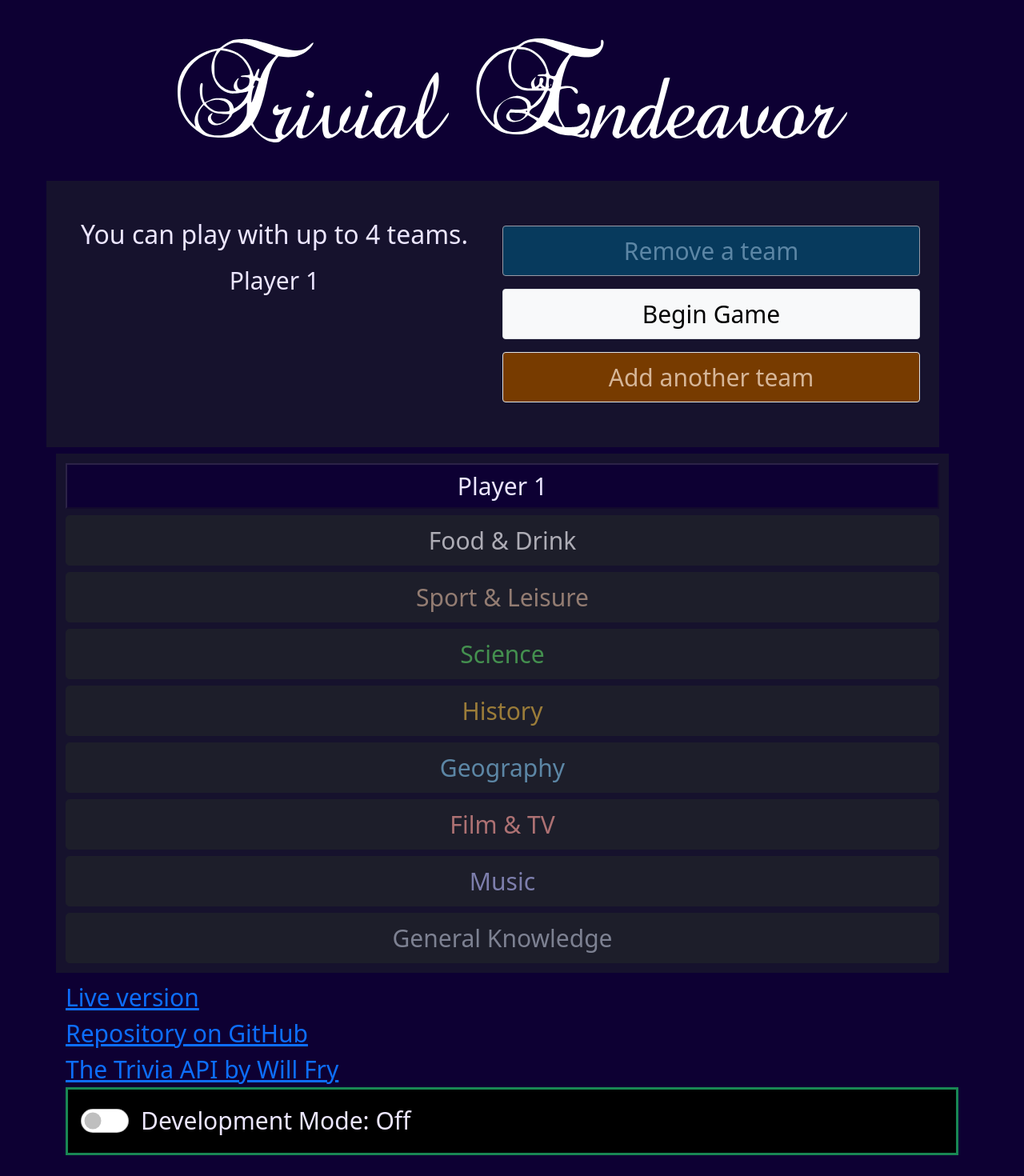
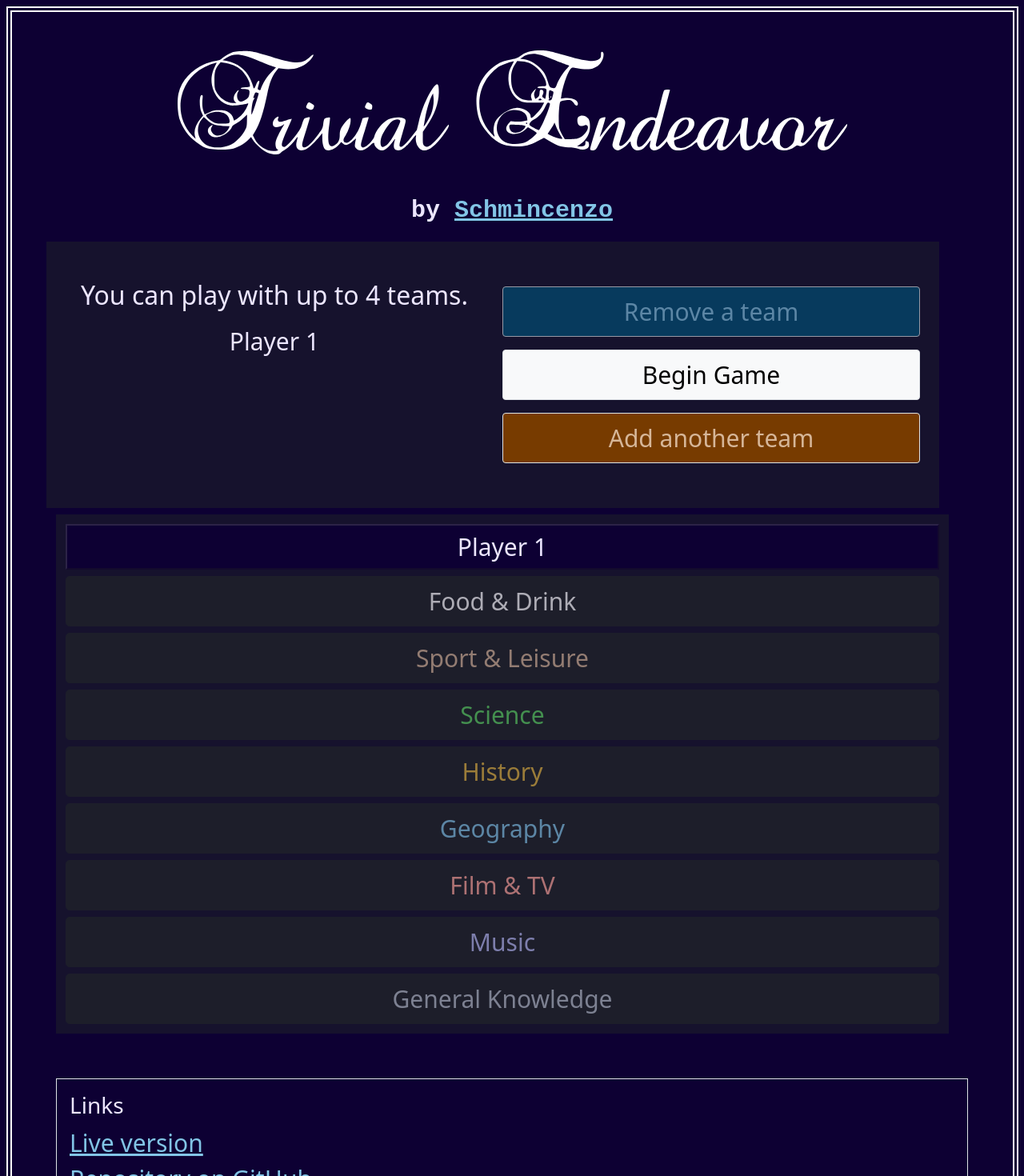
Before and after one commit to vpbasile/trivial-endeavor, a React (Create React App) app: page / in a window 1280 px wide. Shown: the top 1470 px of the page at 80% size. Before the commit the page ends 1444 px from the top, so only its background shows below. Built offline with nearby package versions, Linux system fonts and the light colour scheme.

Commit message:
Major visual changes

```diff
--- /dev/null
+++ b/custom.d.ts
@@ -0,0 +1,6 @@
+declare module '*.svg' {
+	const content: any;
+	export default content;
+}
+
+// This is here to allow the importing of SVGs, otherwise, TypeScript with throw and error, like "Cannot find module './svg/trivialEndeavorLogo0.svg' or its corresponding type declarations."
--- a/src/App.tsx
+++ b/src/App.tsx
@@ -1,5 +1,5 @@
 import React, { useState } from "react";
-// import logo from './svg/trivialEndeavorLogo0.svg';
+import logo from './svg/trivialEndeavorLogo0.svg';
 
 // Import my utility modules and data structures
 import ErrorBoundary from './components/ErrorBoundary';
@@ -19,7 +19,6 @@ var players: player[] = [
 type AppProps = { categoryList: category[], neededToWin: number, phases: fixMeLater }
 
 export default function App(props: AppProps): JSX.Element {
-  const logo = require('./svg/trivialEndeavorLogo0.svg')
   // <> Load the globals
   const categoryList = props.categoryList;
   const phases = props.phases;
@@ -29,8 +28,8 @@ export default function App(props: AppProps): JSX.Element {
   const [playoffs, setPlayoffs] = useState([]);
   const [devMode, setDevMode] = useState(false);
   function toggleDevMode() { setDevMode(!devMode) }
-  function neededToWin(devMode: boolean):number {
-    if (devMode) { return 3 }
+  function neededToWin(devMode: boolean): number {
+    if (devMode) { return 2 }
     else { return props.neededToWin; }
   }
   const [guessedState, setGuessedState] = useState(false);
@@ -45,6 +44,7 @@ export default function App(props: AppProps): JSX.Element {
     <div id="logo-div" className="row" >
       <div className="col-12 text-center" >
         <img src={logo} className="App-logo w-75 py-5" alt="Trivial Endeavor logo" />
+        <p className="fancy-font">by <a href="https://www.schmincenzo.com" target="_blank" rel="noopener noreferrer">Schmincenzo</a></p>
       </div>
     </div>
     < div className="row" >
@@ -99,13 +99,14 @@ export default function App(props: AppProps): JSX.Element {
           }
         </div>
       </ErrorBoundary>
-      < div id='credits-div' className="col-12" >
+      < div id='credits-div' className="border border-1 p-3 mt-5">
+        <h3>Links</h3>
         <Hyperlink url="https://vpbasile.github.io/trivial-endeavor" text="Live version" />
         <Hyperlink url="https://github.com/vpbasile/trivial-endeavor" text="Repository on GitHub" />
         <Hyperlink url="https://the-trivia-api.com/" text="The Trivia API by Will Fry" />
       </div>
       < ErrorBoundary >
-        <div id="dev-div" className="col-12" >
+        <div id="dev-div" className="col-12 border border-1 p-3 my-5" >
           <DataDisplay
             players={players}
             scoreState={scoreState} setScoreState={setScoreState}
--- a/src/components/CategorySelect.tsx
+++ b/src/components/CategorySelect.tsx
@@ -133,9 +133,9 @@ export default function CategorySelect(props: CategorySelectProps) {
 	// Other player, not complete
 	const buttonKey = player.name + '_' + category.queryTag;
 	const inactiveButtonCss = `${css} btn-dark ${cssClass.replace("cat-", "text-")}`
-	const winner1Button = <input key={buttonKey} className={`${css} gold w-100`} type="button" value={"1st place!"} disabled={true} />
-	const winner2Button = <input key={buttonKey} className={`${css} silver w-100`} type="button" value={"2nd place!"} disabled={true} />
-	const winner3Button = <input key={buttonKey} className={`${css} bronze w-100`} type="button" value={"3rd place!"} disabled={true} />
+	const winner1Button = <input key={buttonKey} className={`${css} gold bg-gradient w-100`} type="button" value={"1st place!"} disabled={true} />
+	const winner2Button = <input key={buttonKey} className={`${css} silver bg-gradient w-100`} type="button" value={"2nd place!"} disabled={true} />
+	const winner3Button = <input key={buttonKey} className={`${css} bronze bg-gradient w-100`} type="button" value={"3rd place!"} disabled={true} />
 
 	// <> Build the button
 	// console.log(JSON.stringify(whatsHappening))
--- a/src/components/DataDisplay.tsx
+++ b/src/components/DataDisplay.tsx
@@ -21,7 +21,7 @@ export default function DataDisplay(props: DataDisplayProps) {
 	const devMode = props.devMode;
 	const toggleDevMode = props.toggleDevMode
 
-	return (<div className="border border-success w-100 border-3 bg-black p-3">
+	return (<div className="">
 		<div className="form-check form-switch">
 			<input className="form-check-input" type="checkbox" role="switch" id="flexSwitchCheckDefault" defaultChecked={devMode} onClick={toggleDevMode} />
 			<label className="form-check-label" htmlFor="flexSwitchCheckDefault">
--- a/src/css/color-dark.css
+++ b/src/css/color-dark.css
@@ -4,8 +4,8 @@
 	--green-dark: #235525;
 	--green-light: #5DD462;
 	--blue-dark: #005077;
-	--blue-light:#82C5E6;
-	--cyan-dark:#004B8F;
+	--blue-light: #82C5E6;
+	--cyan-dark: #004B8F;
 	--cyan-light: #81C2FD;
 	--purple-dark: #48447F;
 	--purple-light: #B4B8F1;
@@ -20,35 +20,38 @@
 
 }
 
-h1 { color: white; }
-
-body, #logo, .playerBadge{
-	background-color: var(--background-dark);
-	color:var(--text-light);
+h1 {
+	color: white;
 }
 
-/* All color transitions should be 1 second long. */
-/* * {
-	transition: background-color 1s ease;
-} */
+body,
+#logo,
+.playerBadge {
+	background-color: var(--background-dark);
+	color: var(--text-light);
+}
 
+a {
+	color: var(--blue-light);
+}
 
 /* Buttons */
 #newQuestion {
 	color: var(--purple-light);
 	border-color: var(--purple-light);
 	background-color: var(--purple-dark);
-   }
+}
 
-   .btn-primary:disabled,.disabled {
-	color:hsl(0, 0%, 100%);
-	background-color:#0d6efd;
-	border-color:hsl(215.8, 98.4%, 52.2%);
+.btn-primary:disabled,
+.disabled {
+	color: hsl(0, 0%, 100%);
+	background-color: #0d6efd;
+	border-color: hsl(215.8, 98.4%, 52.2%);
 	display: none;
-   }
+}
 
 
-   /* Category color schemes */
+/* Category color schemes */
 .blackandwhite {
 	background-color: black;
 	color: white;
@@ -77,7 +80,8 @@ body, #logo, .playerBadge{
 	border-color: var(--red-light);
 }
 
-.cat-history, .gold {
+.cat-history,
+.gold {
 	color: var(--yellow-light);
 	border-color: var(--yellow-light);
 	background-color: var(--yellow-dark);
@@ -109,7 +113,9 @@ body, #logo, .playerBadge{
 	color: var(--purple-light) !important;
 	border-color: var(--purple-light);
 }
-.cat-sport, .bronze {
+
+.cat-sport,
+.bronze {
 	color: var(--orange-light);
 	border-color: var(--orange-light);
 	background-color: var(--orange-dark);
@@ -120,7 +126,8 @@ body, #logo, .playerBadge{
 	border-color: var(--orange-light);
 }
 
-.cat-general, .silver {
+.cat-general,
+.silver {
 	color: var(--gray-light);
 	border-color: var(--gray-light);
 	background-color: var(--gray-dark);
--- a/src/css/shape-size.css
+++ b/src/css/shape-size-font.css
@@ -6,9 +6,16 @@
   font-style: normal;
 }
 
-#logo {
-  font-size: 15vw;
-	font-family: 'precious';
+#root {
+  border: 0.25em double white;
+  margin: 0.25em;
+ }
+
+#logo, .fancy-font {
+  /* font-size: 15vw; */
+	font-family: 'courier new';
+  font-weight: 900;
+  /* letter-spacing: 0.5rem; */
 }
 
 body {
--- a/src/index.tsx
+++ b/src/index.tsx
@@ -7,7 +7,7 @@ import ErrorBoundary from './components/ErrorBoundary';
 
 // <> Stylesheets
 import './css/bootstrap.css';
-import './css/shape-size.css';
+import './css/shape-size-font.css';
 import './css/color-dark.css';
 import './css/animation.css';
 
```
Also changed, not shown: src/css/animation.css (+7 -0 lines).
